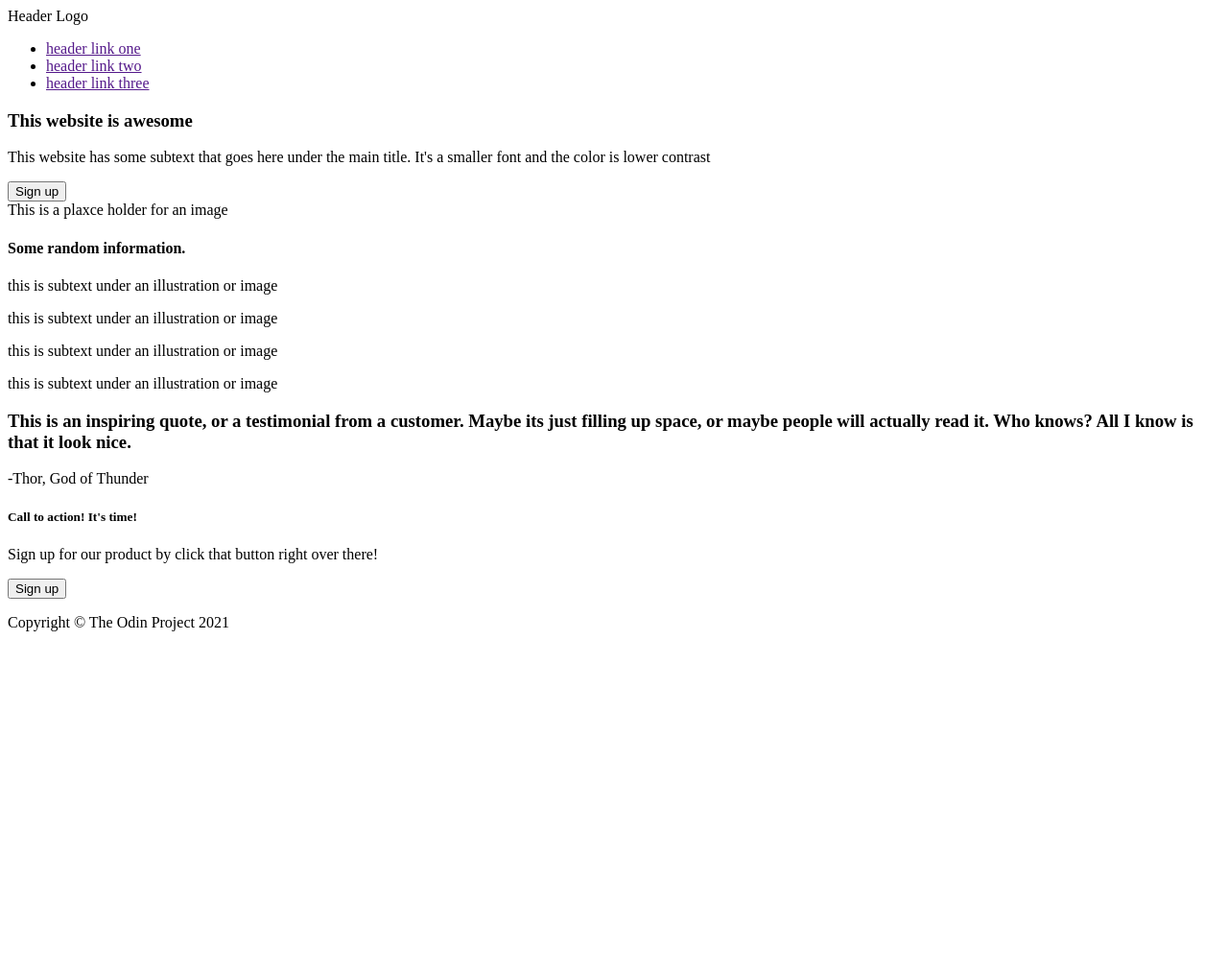
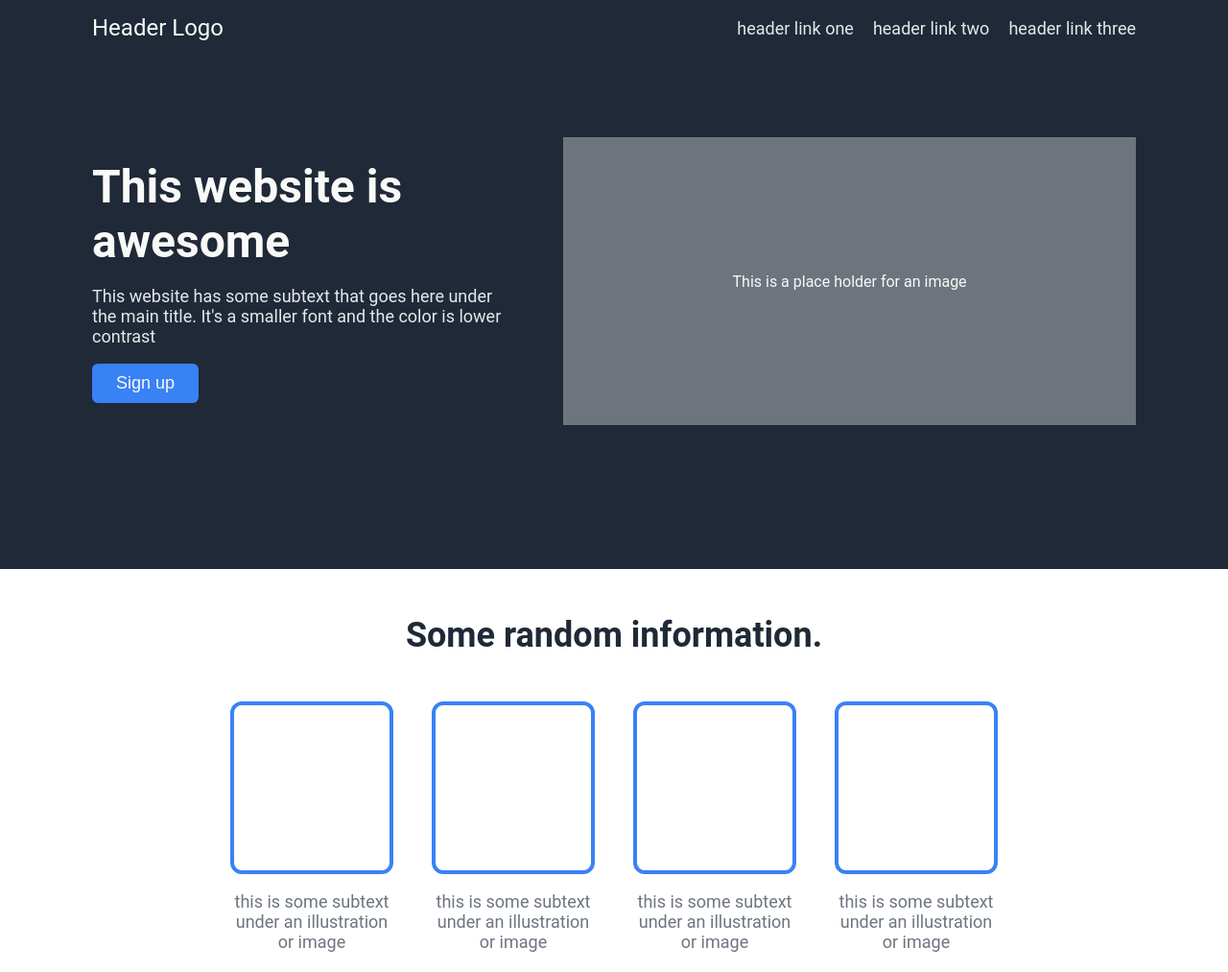
Before and after one commit to debo9210/OdinProject-Landing-Page, a plain HTML site: page index.html in a window 1280 px wide. Shown: the top 1013 px of the page at 96% size. Before the commit the page ends 800 px from the top, so only its background shows below. Drawn offline with Linux system fonts and the light colour scheme.

Commit message:
Completed odin project landing page

```diff
--- a/index.html
+++ b/index.html
@@ -4,9 +4,11 @@
     <meta charset="UTF-8">
     <meta http-equiv="X-UA-Compatible" content="IE=edge">
     <meta name="viewport" content="width=device-width, initial-scale=1.0">
+    <link rel="stylesheet" href="style.css">
     <title>Landing Page</title>
 </head>
 <body>
+    <main class="hero-container">
         <header class="header-container">
             <div class="brand">
                 Header Logo
@@ -18,17 +20,21 @@
             </ul>
         </header>
 
-    <main class="main-container">
-        <div class="main-details">
+        <div class="hero">
+            <div class="hero-details">
                 <h3>This website is awesome</h3>
                 <p>
                     This website has some subtext that goes here under the main title. It's a smaller font and the color is lower contrast
                 </p>
                 <button>Sign up</button>
             </div>
-        <div class="main-image">
-            This is a plaxce holder for an image
+
+            <div class="hero-image">
+                This is a place holder for an image
             </div>
+
+        </div>
+
     </main>
 
     <section class="random-info">
@@ -37,37 +43,39 @@
             <div class="card">
                 <div class="card-img"></div>
                 <p>
-                    this is subtext under an illustration or image
+                    this is some subtext under an illustration or image
                 </p>
             </div>
             <div class="card">
                 <div class="card-img"></div>
                 <p>
-                    this is subtext under an illustration or image
+                    this is some subtext under an illustration or image
                 </p>
             </div>
             <div class="card">
                 <div class="card-img"></div>
                 <p>
-                    this is subtext under an illustration or image
+                    this is some subtext under an illustration or image
                 </p>
             </div>
             <div class="card">
                 <div class="card-img"></div>
                 <p>
-                    this is subtext under an illustration or image
+                    this is some subtext under an illustration or image
                 </p>
             </div>
         </div>
     </section>
 
     <section class="quote-container">
-        <h3>
+        <div class="quote">
+            <h4>
                 This is an inspiring quote, or a testimonial from a customer. Maybe its just filling up space, or maybe people will actually read it. Who knows? All I know is that it look nice.
-        </h3>
+            </h4>
             <p>
                 -Thor, God of Thunder
             </p>
+        </div>
     </section>
 
     <section class="call-to-action-container">
--- /dev/null
+++ b/style.css
@@ -0,0 +1,210 @@
+* {
+  box-sizing: border-box;
+}
+
+body {
+  display: flex;
+  flex-direction: column;
+  margin: 0;
+  padding: 0;
+  min-height: 100vh;
+  font-family: Roboto, sans-serif;
+}
+
+.hero-container {
+  /* border: 1px solid red; */
+  background: #1f2937;
+  color: #f9faf8;
+}
+
+.header-container,
+.hero {
+  width: 85%;
+  margin: 0 auto;
+}
+
+.header-container {
+  /* border: 1px solid orangered; */
+  display: flex;
+  justify-content: space-between;
+  align-items: center;
+  margin-top: 15px;
+}
+
+.brand {
+  font-size: 24px;
+}
+
+.header-links {
+  display: flex;
+  gap: 20px;
+  list-style: none;
+  margin: 0;
+  padding: 0;
+}
+
+.header-links li a {
+  font-size: 18px;
+  color: #e5e7eb;
+  text-decoration: none;
+}
+
+.hero {
+  display: flex;
+  align-items: center;
+  gap: 50px;
+  margin-top: 100px;
+  margin-bottom: 150px;
+}
+
+.hero-details {
+  width: 40%;
+}
+
+.hero-details h3 {
+  font-size: 48px;
+  margin: 0;
+}
+
+.hero-details p {
+  font-size: 18px;
+  color: #e5e7eb;
+}
+
+.hero-details button {
+  border-radius: 6px;
+  border: none;
+  padding: 10px 25px;
+  font-size: 18px;
+  color: #f9faf8;
+  background: #3882f6;
+}
+
+.hero-image {
+  display: flex;
+  justify-content: center;
+  align-items: center;
+  margin-left: 7px;
+  background: #6d747d;
+  height: 300px;
+  width: 55%;
+}
+
+.random-info {
+  /* border: 1px solid blue; */
+}
+
+.random-info h4 {
+  text-align: center;
+  font-size: 36px;
+  color: #1f2937;
+}
+
+.card-container {
+  display: flex;
+  justify-content: center;
+  align-items: center;
+  gap: 40px;
+  margin-bottom: 80px;
+}
+
+.card {
+  display: flex;
+  flex-direction: column;
+  width: 170px;
+  /* margin-bottom: 80px; */
+}
+
+.card-img {
+  border: 4px solid #3882f6;
+  border-radius: 12px;
+  width: 100%;
+  height: 180px;
+}
+
+.card p {
+  text-align: center;
+  font-size: 18px;
+  color: #6d7580;
+}
+
+.quote-container {
+  display: flex;
+  justify-content: center;
+  align-items: center;
+  background: #e5e7eb;
+  padding: 120px 0;
+}
+
+.quote {
+  width: 62%;
+}
+
+.quote-container h4 {
+  margin: 0;
+  font-size: 36px;
+  font-weight: lighter;
+  font-style: italic;
+  color: #1f2937;
+}
+
+.quote-container p {
+  text-align: right;
+  font-weight: bold;
+  font-size: 24px;
+  margin: 0;
+}
+
+.call-to-action-container {
+  display: flex;
+  justify-content: center;
+  align-items: center;
+  padding: 100px 0;
+}
+
+.call-to-action {
+  background: #3882f6;
+  display: flex;
+  justify-content: space-between;
+  align-items: center;
+  width: 70%;
+  padding: 50px 120px;
+  border-radius: 10px;
+}
+
+.action-details h5,
+.action-details p {
+  margin: 0;
+  color: #f9faf8;
+}
+
+.action-details h5 {
+  font-size: 24px;
+}
+
+.action-details p {
+  font-size: 16px;
+  font-weight: lighter;
+  color: #e5e7eb;
+}
+
+.call-to-action button {
+  background: transparent;
+  border: 2px solid #f9faf8;
+  color: #f9faf8;
+  border-radius: 8px;
+  padding: 6px 35px;
+  font-size: 18px;
+}
+
+.footer-container {
+  background: #1f2937;
+  margin-top: auto;
+  padding: 30px 0;
+}
+
+.footer-container p {
+  text-align: center;
+  color: #f9faf8;
+  margin: 0;
+}
```
Lines whose indentation alone changed are shown as unchanged.
